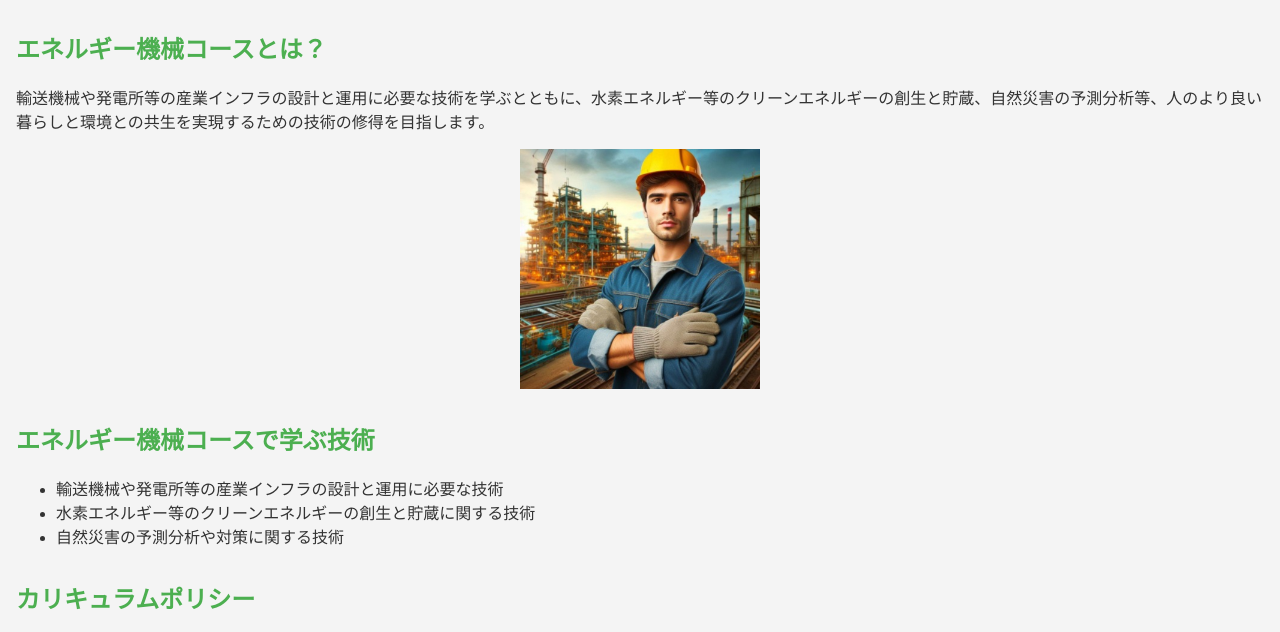
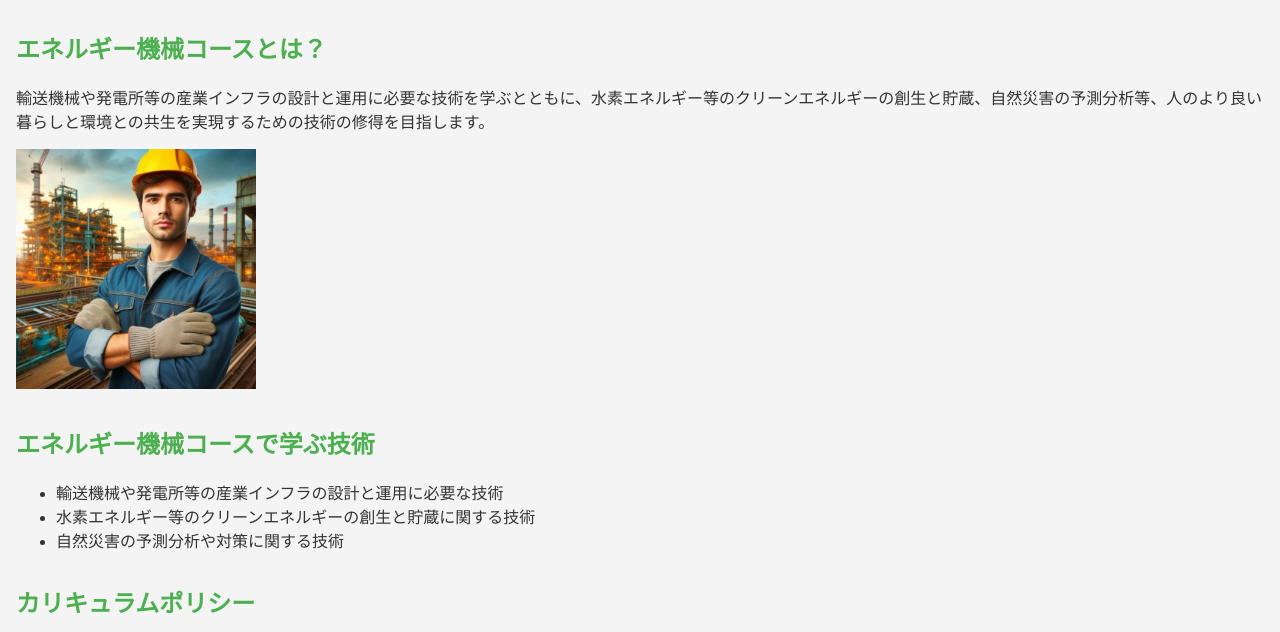
Before and after one commit to saikyooHide/yorosiku, a plain HTML site: page index.html in a window 1280 px wide. Shown: the part 138-770 px from the top of the page. Drawn offline with Linux system fonts and the light colour scheme.

Commit message:
Update main.css

```diff
--- a/main.css
+++ b/main.css
@@ -67,8 +67,6 @@ section h2 {
     width: 100%; /* 画像の幅をコンテナに合わせる */
     max-width: 240px; /* 画像の最大幅を設定 */
     height: auto; /* 高さは自動調整 */
-    display: block; /* 画像をブロック要素にすることで余白を除去 */
-    margin: 0 auto; /* 画像を中央揃え */
 }
 table {
     width: 100%;
```
